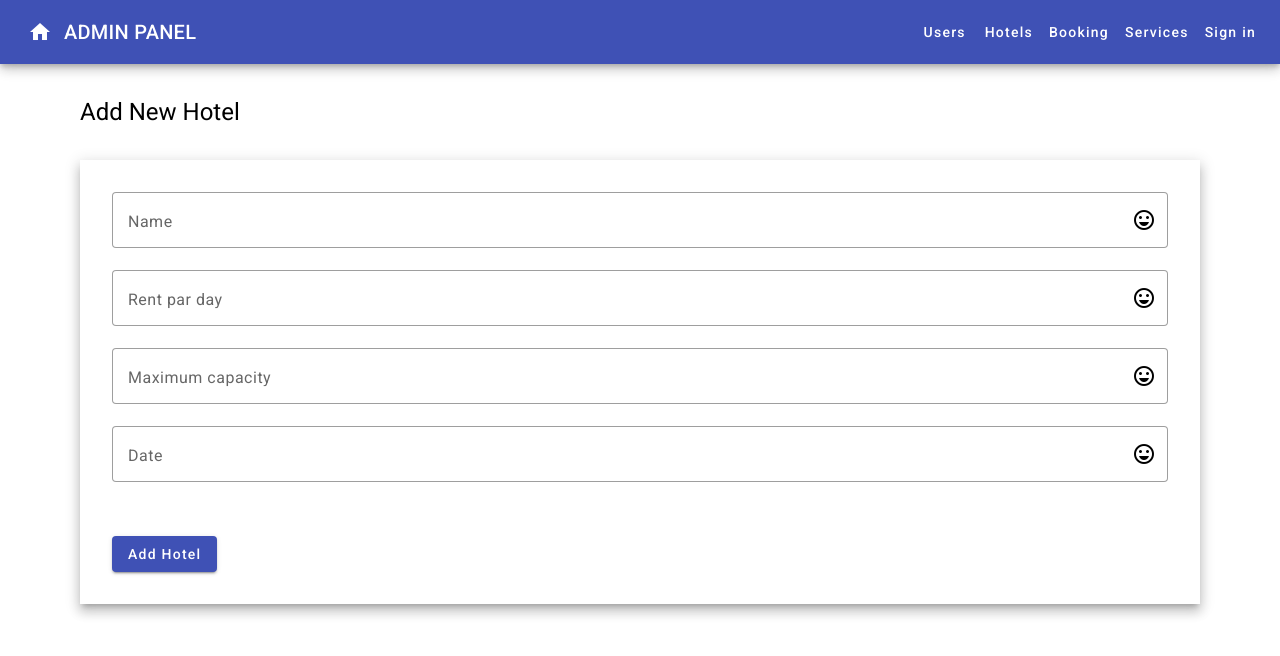
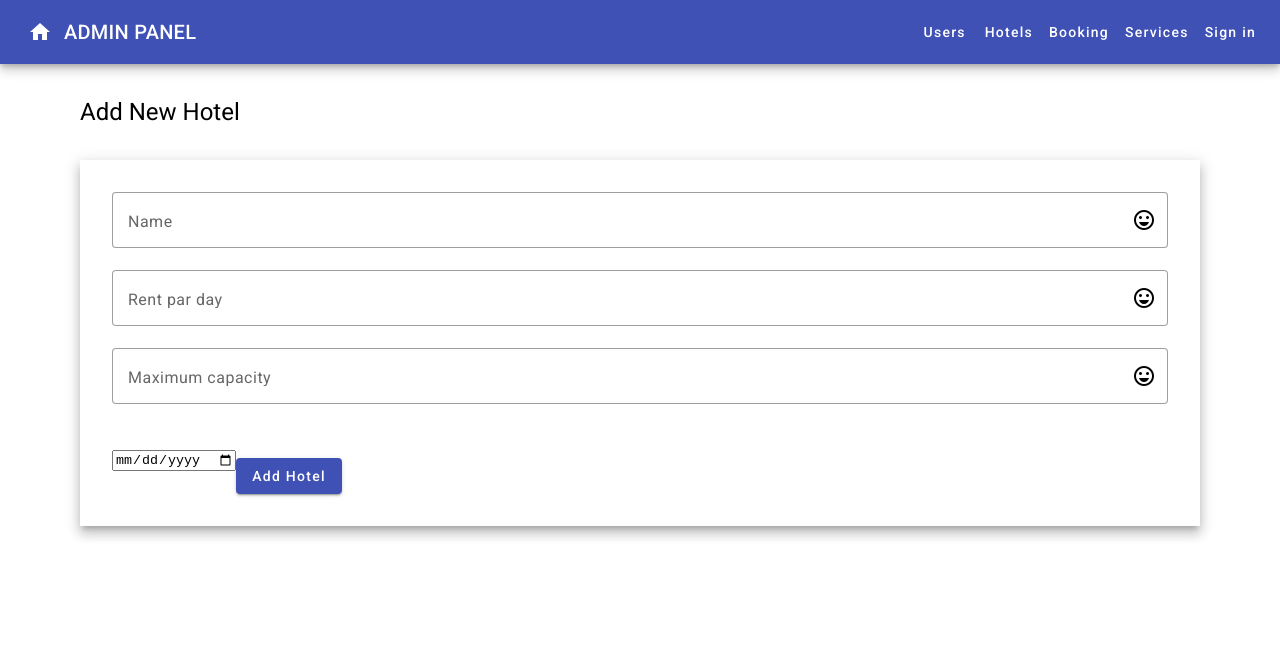
Before and after one commit to amIsachin/Hotel-Management-System, an Angular app: page /hotel/add-hotel in a window 1280 px wide. Shown: the top 656 px of the page. Built offline with nearby package versions, Linux system fonts and the light colour scheme.

Commit message:
added mat snack bar

```diff
--- a/src/app/hotel/components/add-new-hotel/add-new-hotel.component.html
+++ b/src/app/hotel/components/add-new-hotel/add-new-hotel.component.html
@@ -23,14 +23,17 @@
             <mat-icon matSuffix>sentiment_very_satisfied</mat-icon>
         </mat-form-field>
 
-        <mat-form-field appearance="outline">
+        <input type="date" formControlName="created">
+
+        <!-- <mat-form-field appearance="outline">
             <mat-label>Date</mat-label>
             <input matInput placeholder="Date" formControlName="created">
             <mat-icon matSuffix>sentiment_very_satisfied</mat-icon>
-        </mat-form-field>
+        </mat-form-field> -->
 
         <button mat-raised-button color="primary" class="mt-2">Add Hotel</button>
     </form>
 </div>
 
-<!-- {{ addNewBook.value | json }} -->
+
+<!-- {{ addNewHotelForm.value | json }} -->
--- a/src/app/hotel/components/add-new-hotel/add-new-hotel.component.ts
+++ b/src/app/hotel/components/add-new-hotel/add-new-hotel.component.ts
@@ -1,5 +1,6 @@
 import { Component } from '@angular/core';
 import { FormControl, FormGroup } from '@angular/forms';
+import { MatSnackBar } from '@angular/material/snack-bar';
 import { HotelEntity } from 'src/app/Entities/Hotel.Entity';
 import { HotelService } from 'src/app/services/hotel.service';
 
@@ -18,7 +19,7 @@ export class AddNewHotelComponent {
     created:new Date
   };
 
-  constructor(private _hotelService:HotelService) { }
+  constructor(private _hotelService:HotelService, private _snackBar: MatSnackBar) { }
 
   public addNewHotelForm = new FormGroup({
     name: new FormControl(),
@@ -40,12 +41,11 @@ export class AddNewHotelComponent {
 
     this._hotelService.addNewHotel(this.hotelEntity).subscribe(response => {
       if (response == true){
-        alert('success !!');
+        this._snackBar.open('Hotel added successfully', undefined, { duration: 3000 })
       }
       else {
-        alert('failed !!');
+        this._snackBar.open('Oop\'s, try again one more time', undefined, { duration: 3000 })
       }
     });
   }
-
 }
--- a/src/app/hotel/hotel.module.ts
+++ b/src/app/hotel/hotel.module.ts
@@ -11,6 +11,7 @@ import {MatButtonModule} from '@angular/material/button';
 import {MatInputModule} from '@angular/material/input';
 import {MatIconModule} from '@angular/material/icon';
 import {MatDatepickerModule} from '@angular/material/datepicker';
+import {MatSnackBarModule} from '@angular/material/snack-bar';
 
 
 import { AddNewHotelComponent } from './components/add-new-hotel/add-new-hotel.component';
@@ -33,7 +34,8 @@ import { ReactiveFormsModule } from '@angular/forms';
     MatInputModule,
     MatIconModule,
     MatDatepickerModule,
-    ReactiveFormsModule
+    ReactiveFormsModule,
+    MatSnackBarModule
   ],
 })
 export class HotelModule { }
```
